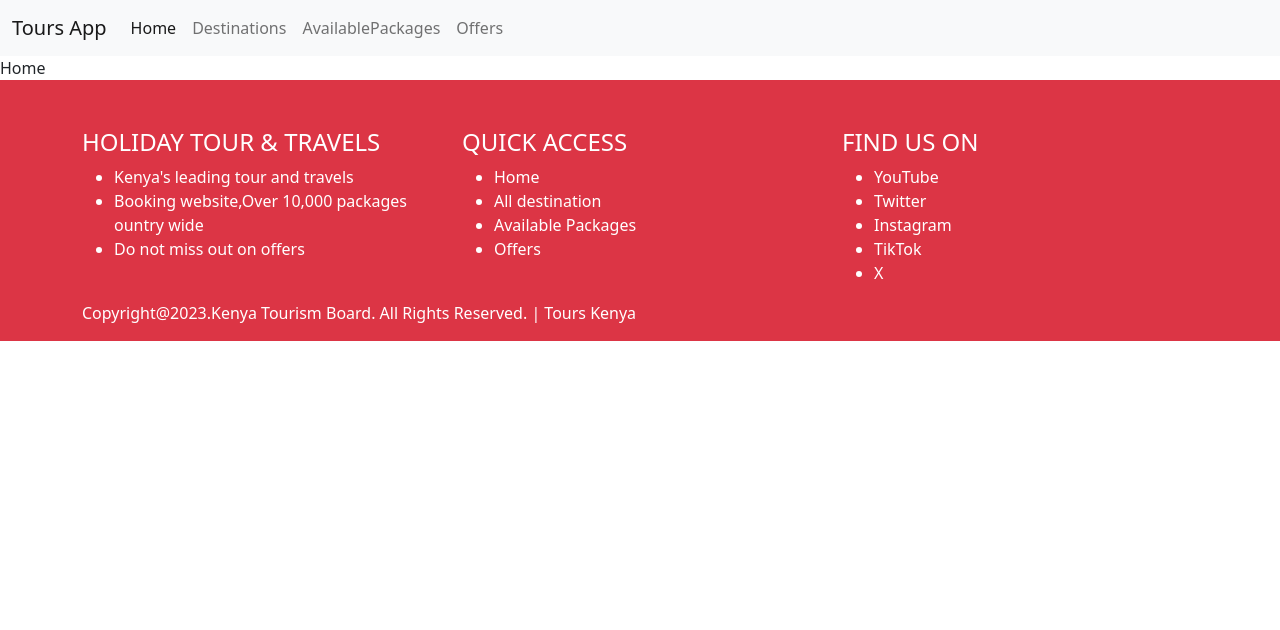
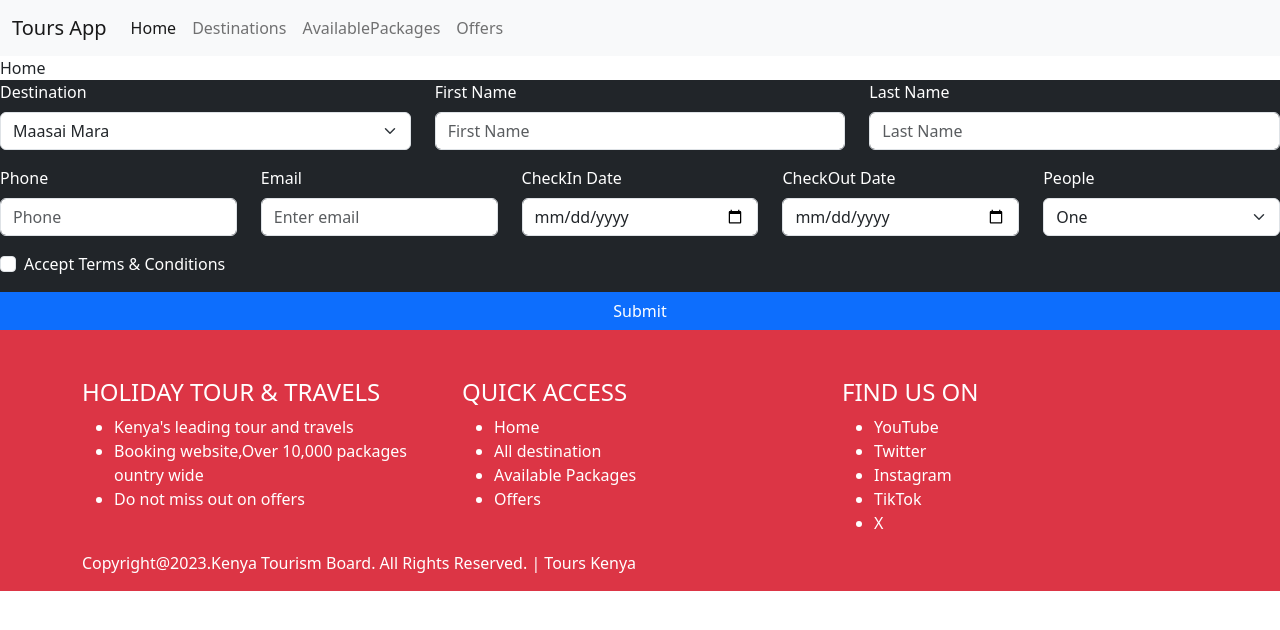
Before and after one commit to wahitom/phase-2-tour-project, a React (Create React App) app: page / in a window 1280 px wide. Shown: the top 630 px of the page. Built offline with nearby package versions, Linux system fonts and the light colour scheme; data requests are answered from the project's data file.

Commit message:
Forms added

```diff
--- a/src/App.js
+++ b/src/App.js
@@ -7,6 +7,7 @@ import Offers from "./components/Offers";
 import Destination from "./components/Destination";
 import Home from "./components/Home";
 import Footer  from "./components/Footer";
+import Userform from "./components/Userform";
 
 function App() {
   return (
@@ -19,7 +20,7 @@ function App() {
       {/* <Route path="/availablepackages" element={<Availablepackages />} /> */}
       <Route path="/offers" element={<Offers />} />
     </Routes>
-
+    <Userform />
     <Footer />
     </>
   );
--- a/src/components/Home.jsx
+++ b/src/components/Home.jsx
@@ -1,8 +1,9 @@
 import React from 'react'
+
 
 function Home() {
   return (
-    <div>Home</div>
+  <div>Home</div>
   )
 }
 
--- a/src/components/Userform.jsx
+++ b/src/components/Userform.jsx
@@ -20,7 +20,7 @@ const Userform = () => {
     }, [])
 
     return (
-        <Container fluid>
+        <div>
             <Form className='form bg-dark text-white'>
                 <Row>
                     <Col>
@@ -96,7 +96,7 @@ const Userform = () => {
                     <Button >Submit</Button>
                 </Row>
             </Form>
-        </Container>
+            </div>
     );
 }
 
--- a/src/index.css
+++ b/src/index.css
@@ -1,3 +1,7 @@
+*{
+  margin: 0;
+  padding: 0;
+}
 body {
   margin: 0;
   font-family: -apple-system, BlinkMacSystemFont, 'Segoe UI', 'Roboto', 'Oxygen',
```
